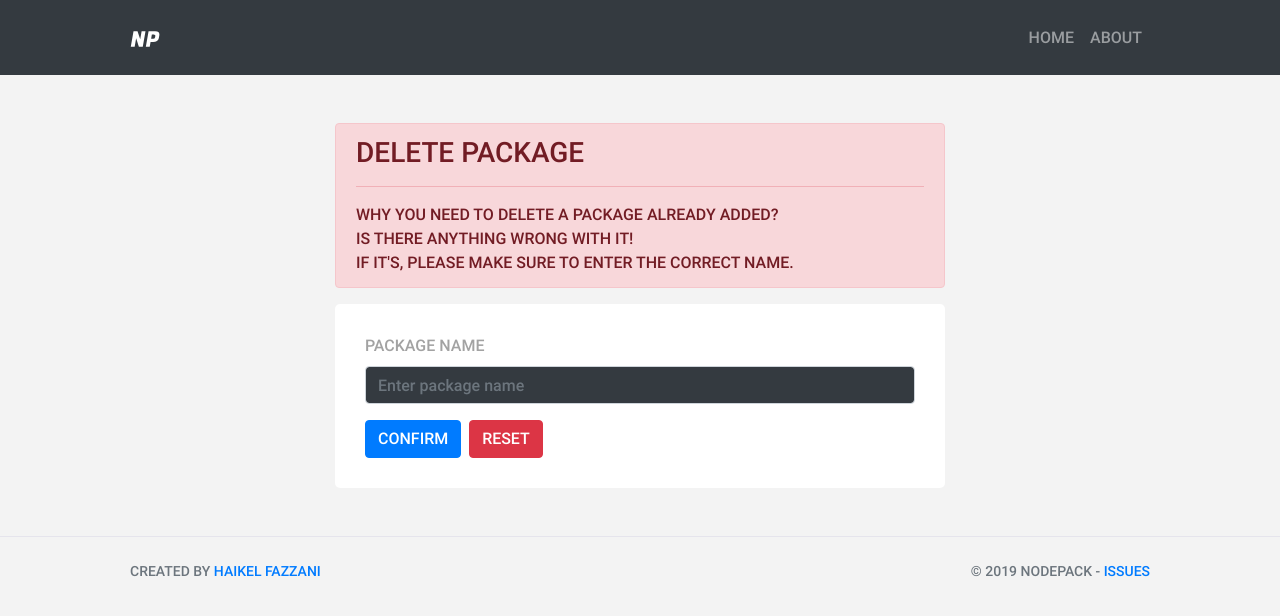
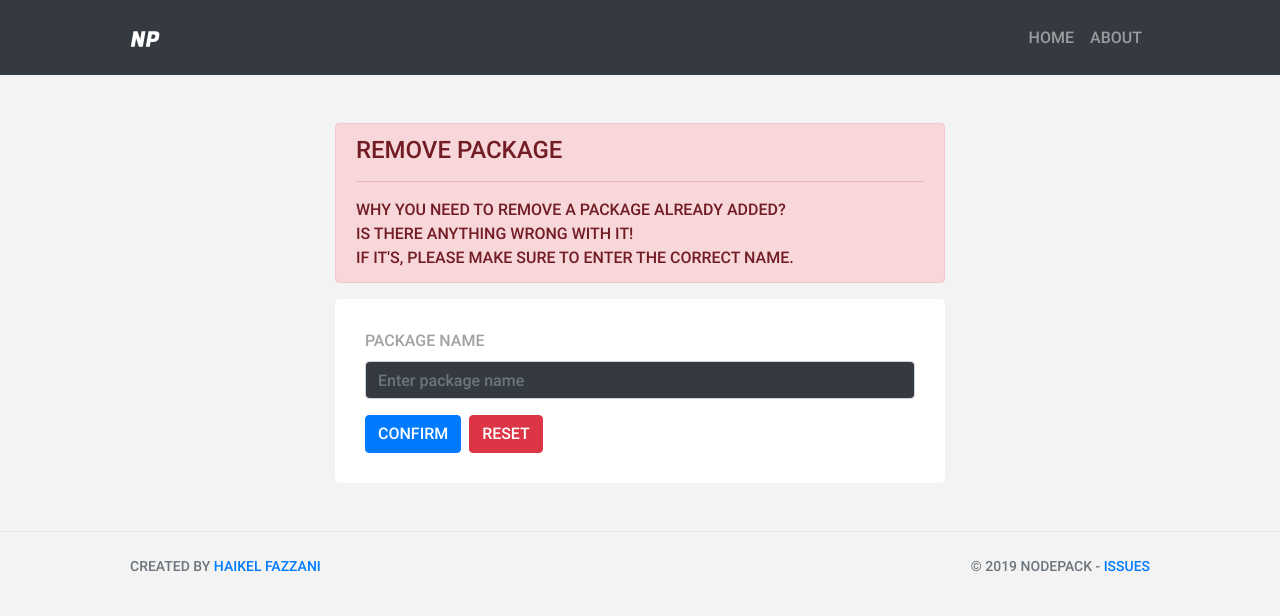
Before and after one commit to haikelfazzani/node-pack, a React (Create React App) app: page /remove-package in a window 1280 px wide. Shown: the top 616 px of the page. Built offline with nearby package versions, Linux system fonts and the light colour scheme; what @haikel/min-captcha would draw is missing.

Commit message:
update app

```diff
--- a/src/pages/About.js
+++ b/src/pages/About.js
@@ -1,5 +1,7 @@
 import React from 'react';
 import { Link } from 'react-router-dom';
+import { Helmet } from "react-helmet";
+
 import ExternalLink from '../components/ExternalLink';
 
 const githubLink = "https://github.com/haikelfazzani/node-pack/issues";
@@ -8,6 +10,12 @@ export default function About() {
   return (
 
     <div className="jumbotron jumbotron-fluid text-uppercase mb-0">
+
+      <Helmet>
+        <meta charSet="utf-8" />
+        <title>NodePack - about</title>
+      </Helmet>
+
       <div className="container">
 
         <div className="row">
--- a/src/pages/DeletePackage.js
+++ b/src/pages/DeletePackage.js
@@ -57,13 +57,13 @@ export default class DeletePackage extends Component {
       <div className="container py-5 w-50 mx-auto">
         <Helmet>
           <meta charSet="utf-8" />
-          <title>NodePack - delete package</title>
+          <title>NodePack - remove package</title>
         </Helmet>
 
         <div className="alert alert-danger text-uppercase mb-3" role="alert">
-          <h3 className="alert-heading">Delete Package</h3>
+          <h4 className="alert-heading">remove Package</h4>
           <hr />
-          <p className="p-0 m-0">Why you need to delete a package already added?</p>
+          <p className="p-0 m-0">Why you need to remove a package already added?</p>
           <p className="p-0 m-0">Is there anything wrong with it!</p>
           <p className="p-0 m-0">if it's, please make sure to enter the correct name.</p>
         </div>
--- a/src/pages/Home.js
+++ b/src/pages/Home.js
@@ -7,7 +7,7 @@ export default function Home() {
     <>
       <Helmet>
         <meta charSet="utf-8" />
-        <title>NodePack - list of npm packages</title>
+        <title>NodePack - list of the best nodejs npm packages</title>
         <meta name="description" content="a collections of npm packages and modules for Nodejs Developerss" />
       </Helmet>
       <LoadPackages />
```
